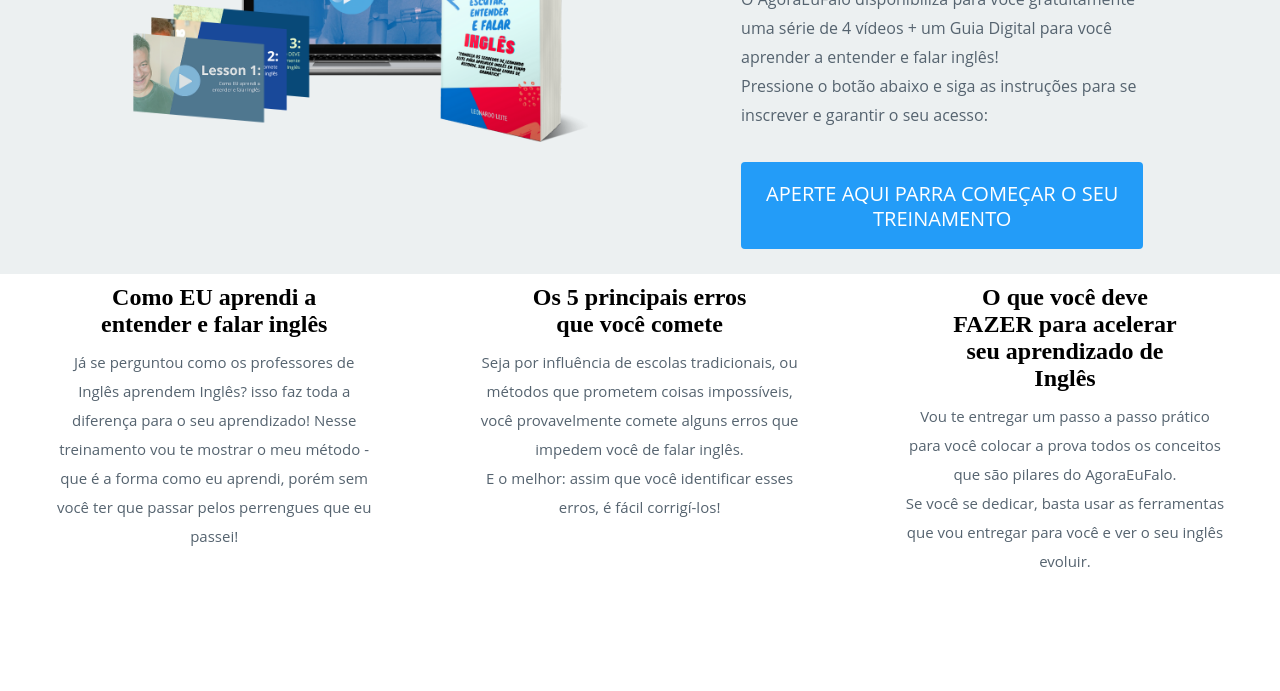
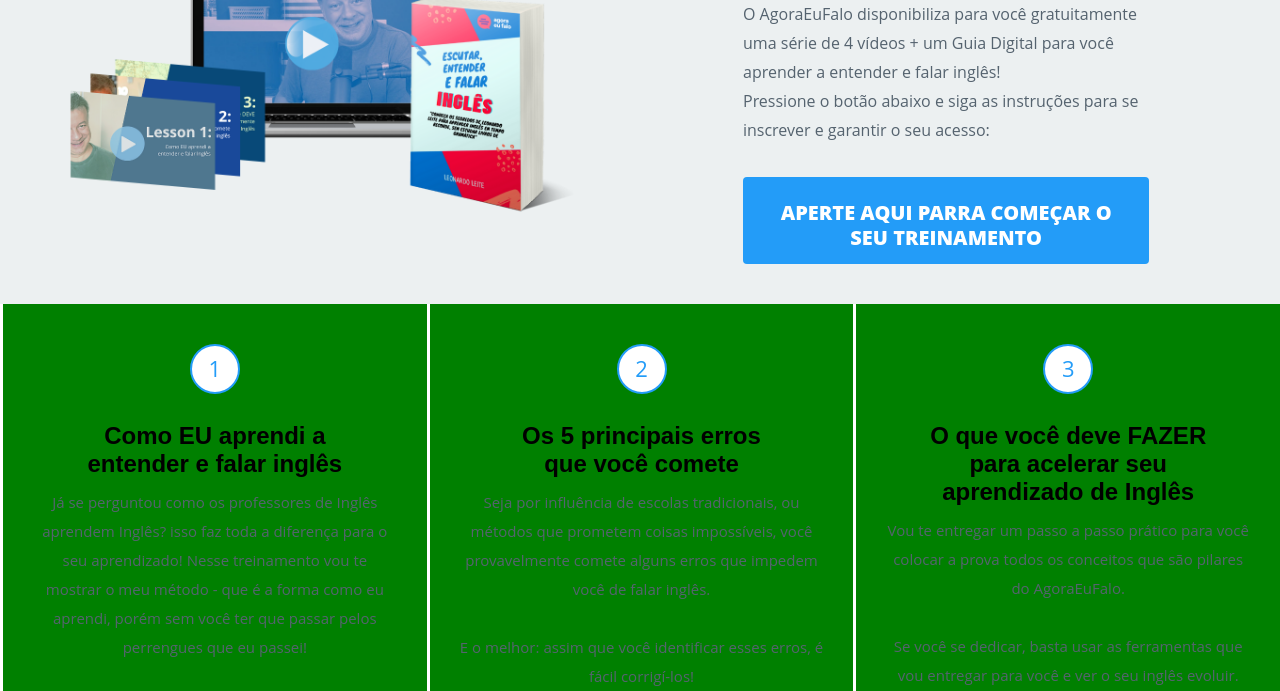
Before and after one commit to Daniloadscavalcante/Curso-Front-End, a plain HTML site: page Copia de site/index.html in a window 1280 px wide. Shown: the part 215-906 px from the top of the page. Before the commit the page ends 800 px from the top, so only its background shows below. Drawn offline with Linux system fonts and the light colour scheme.

Commit message:
continuando copia da pagina

```diff
--- a/Copia de site/_css/style.css
+++ b/Copia de site/_css/style.css
@@ -12,41 +12,42 @@
 }
 .img-capa img{
     position: absolute;
-    width: 75%;
+    width: 84%;
     height: auto;
-    top: 22%;
-    margin-left: 15%;
+    top: 29%;
+    margin-left: 7%;
+
 
 }
 .img-capa{
     position: relative;
     width: 88%;
     height: auto;
-    padding: 0 10px;
 }
 .box-txt{
     width: 72%;
     flex-wrap: wrap;
-    padding: 25px 60px;
+    padding: 40px 70px;
 }
 .img-responsive{
-
+    max-width: 100%;
+    height: auto;
 }
 .box-txt h3{
     font-family: Montserrat;
-    font-size: 37px;
+    font-size: 36px;
     font-weight: 800;
     line-height: 39px;
     margin-top: 1rem
 }
 .box-txt p{
+    width: 90%;
     font-family: "Open Sans";
     font-weight: 400;
     line-height: 29px;
     color: #55636f;
     text-align:left;
     margin-top: 1rem;
-    padding-right: 50px;
 }
 h5{
     font-family: Montserrat;
@@ -56,18 +57,19 @@
     color: #E74C3C;
 }
 button{
+    width: 87%;
     margin-top: 2rem;
-    width: 84%;
     height: 87px;
     text-transform: uppercase;
     color: #fff;
     background-color: #239cf8;
     font-family: "Open Sans";
-    font-weight: 9000;
+    font-weight: 900;
     font-size: 20px;
     line-height: 25px;
     border: none;
     border-radius: 4px;
+    padding: 23px;
 }
 
 /*conteudo*/
@@ -75,18 +77,24 @@
     margin-top: 10px;
     margin-bottom: 10px;
     padding: 0 40px;
+    padding-top: 5%;
+    font-weight: 700;
+    font-family: Arial, Helvetica, sans-serif;
+    font-size: 1.5em;
 }
-
 .conteudo{
     display: flex;
     text-align: center;
-
 }
 article{
-    width: 33%;
+    width: 36%;
     height: auto;
     margin-left: 3px;
-    padding: 0 50px;
+    padding: 0 30px;
+    background-color: green;
+}
+article .circle{
+    display: inline-block;
 }
 article p{
     font-size: 15px;
@@ -95,3 +103,22 @@
     font-family: "Open Sans";
     font-weight: 400;
 }
+
+/*Circle*/
+.circle p {
+    color:#239CF8;
+    line-height: 45px;
+    font-size: 22px;
+    font-weight: 400;
+    font-family: "Open Sans";
+}
+.circle{
+    background-color:#fff;
+    width: 50px;
+    height: 50px;
+    border-radius:50%;
+    border: 2px solid #239CF8;
+    margin-top: 11%;
+
+
+}
--- a/Copia de site/index.html
+++ b/Copia de site/index.html
@@ -38,6 +38,9 @@
        <section>
            <div class="conteudo">
                 <article>
+                    <div class="circle">
+                        <p>1</p>
+                    </div>
                     <h2>Como EU aprendi a entender e falar inglês</h2>
                     <p>Já se perguntou como os professores de Inglês aprendem Inglês?
                         isso faz toda a diferença para o seu aprendizado! Nesse treinamento
@@ -46,16 +49,22 @@
                 </article>
 
                 <article>
+                    <div class="circle">
+                        <p>2</p>
+                    </div>
                     <h2>Os 5 principais erros que você comete</h2>
                     <p>Seja por influência de escolas tradicionais, ou métodos que prometem coisas
-                        impossíveis, você provavelmente comete alguns erros que impedem você de falar inglês.<br>
+                        impossíveis, você provavelmente comete alguns erros que impedem você de falar inglês.<br><br>
                         E o melhor: assim que você identificar esses erros, é fácil corrigí-los!</p>
                 </article>
 
                 <article>
+                    <div class="circle">
+                        <p>3</p>
+                    </div>
                     <h2>O que você deve FAZER para acelerar seu aprendizado de Inglês</h2>
                     <p>Vou te entregar um passo a passo prático para você colocar a prova todos os
-                       conceitos que são pilares do AgoraEuFalo.<br>
+                       conceitos que são pilares do AgoraEuFalo.<br><br>
                        Se você se dedicar, basta usar as ferramentas
                        que vou entregar para você e ver o seu inglês evoluir.</p>
                 </article>
```
